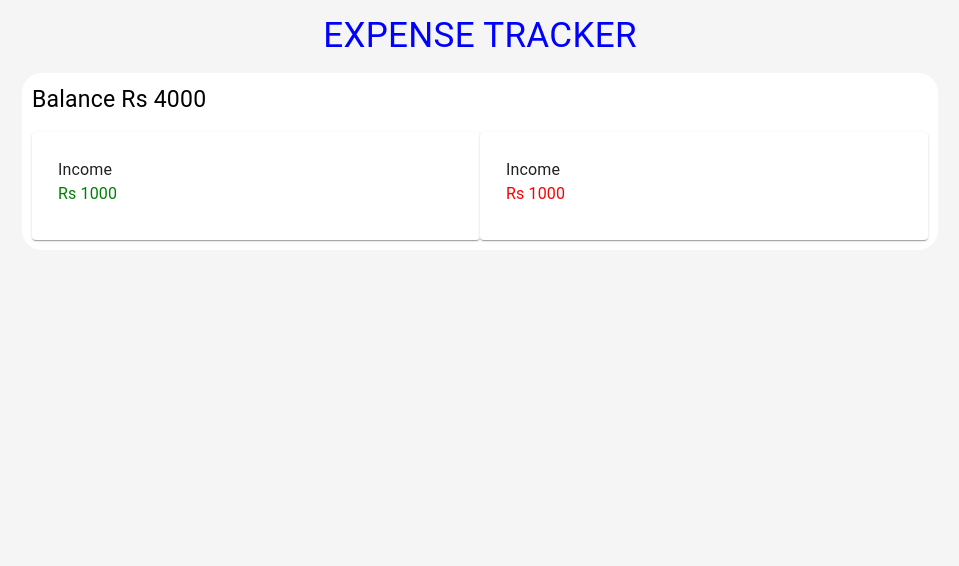
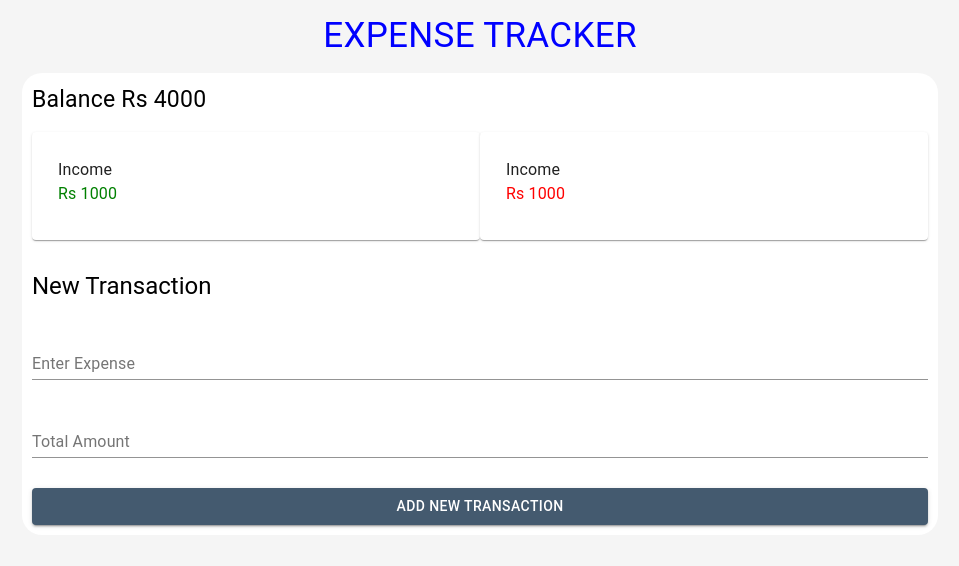
Before and after one commit to sarojvrc/Expense-Tracker, a React (Create React App) app: page / in a window 1280 px wide. Shown: the top 566 px of the page, without its empty margins (160-1119 px from the left). Built offline with nearby package versions, Linux system fonts and the light colour scheme.

Commit message:
new comopnent added

```diff
--- a/src/App.js
+++ b/src/App.js
@@ -3,6 +3,7 @@ import './App.css';
 import {Typography, makeStyles, Box} from '@material-ui/core';
 import Balance from './Components/Balance';
 import ExpenseCard from './Components/ExpenseCard';
+import NewTransaction from './Components/NewTransaction';
 
 const useStyle = makeStyles({
   header:{
@@ -31,6 +32,7 @@ function App() {
       <Box className={classes.component}>
         <Balance />
         <ExpenseCard />
+        <NewTransaction />
       </Box>
     </div>
   );
--- a/src/Components/NewTransaction.js
+++ b/src/Components/NewTransaction.js
@@ -1,11 +1,30 @@
-import React from 'react'
+import { Box, TextField, Typography, makeStyles, Button } from "@material-ui/core";
+import React from "react";
+
+const useStyle = makeStyles({
+    container:{
+        display:'flex',
+        flexDirection: 'column',
+        '& > *':{
+            marginTop: 30
+        },
+    },
+    button:{
+        background: "#445A6F",
+        color: "#FFF"
+    }
+})
 
 function NewTransaction() {
-    return (
-        <div>
-
-        </div>
-    )
+    const classes = useStyle();
+  return (
+    <Box className={classes.container}>
+      <Typography variant="h5">New Transaction</Typography>
+      <TextField label="Enter Expense" />
+      <TextField label="Total Amount" />
+      <Button className={classes.button} variant="contained"> Add New Transaction </Button>
+    </Box>
+  );
 }
 
-export default NewTransaction
+export default NewTransaction;
```
